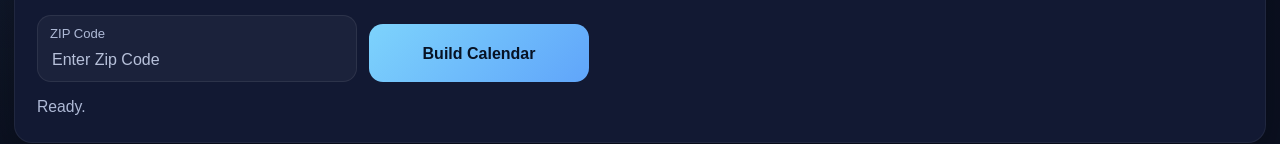
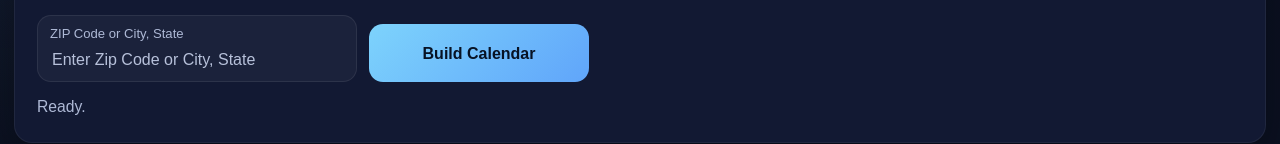
Before and after one commit to Chikron/planting-calendar, a website: page index.html in a window 1280 px wide. Shown: the part 219-363 px from the top of the page. Drawn offline with Linux system fonts and the light colour scheme.

Commit message:
Update index.html

```diff
--- a/index.html
+++ b/index.html
@@ -478,12 +478,12 @@
       </p>
 
       <div class="toolbar">
-        <div class="field">
-          <label for="zip">ZIP Code</label>
-          <input id="zip" type="text" inputmode="numeric" maxlength="5" placeholder="Enter Zip Code" />
-        </div>
-        <button id="go">Build Calendar</button>
-      </div>
+  <div class="field">
+    <label for="locationInput">ZIP Code or City, State</label>
+    <input id="locationInput" type="text" placeholder="Enter Zip Code or City, State" />
+  </div>
+  <button id="go">Build Calendar</button>
+</div>
 
       <div class="status" id="status">Ready.</div>
     </section>
```
